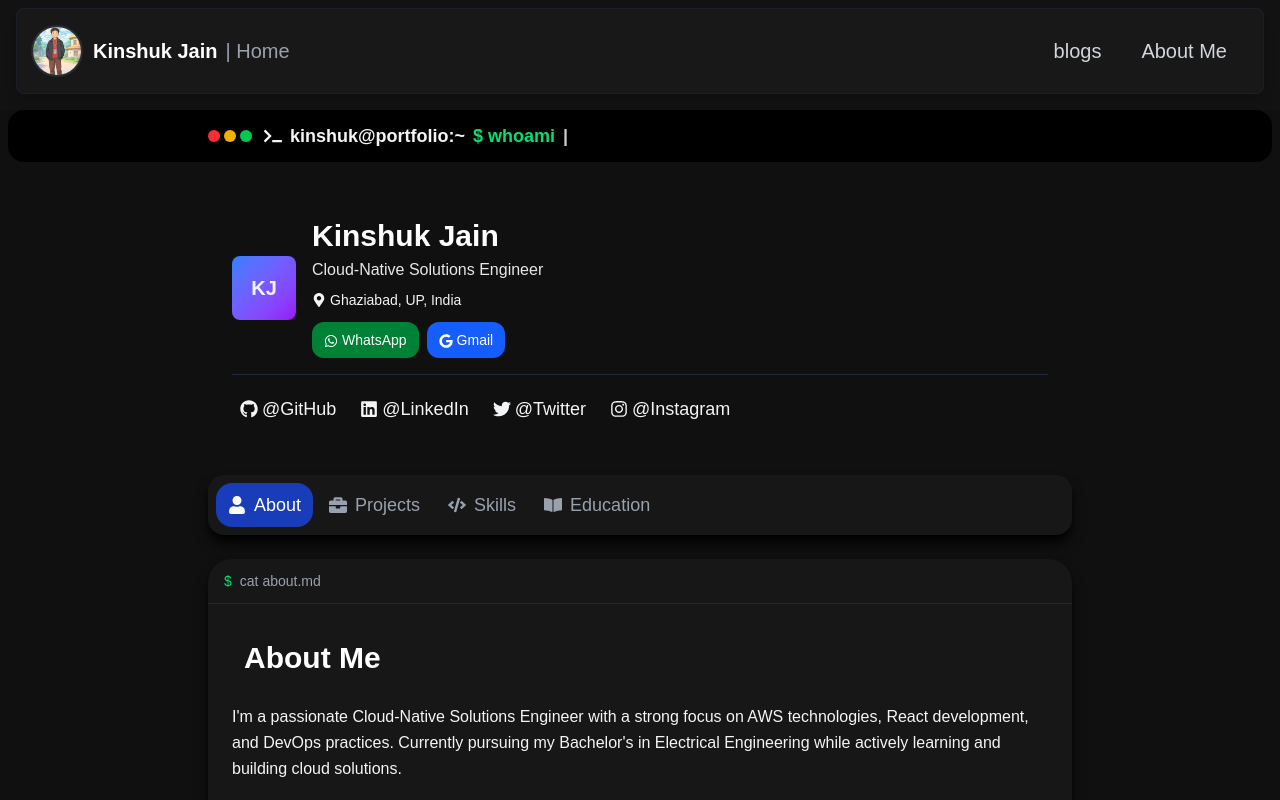
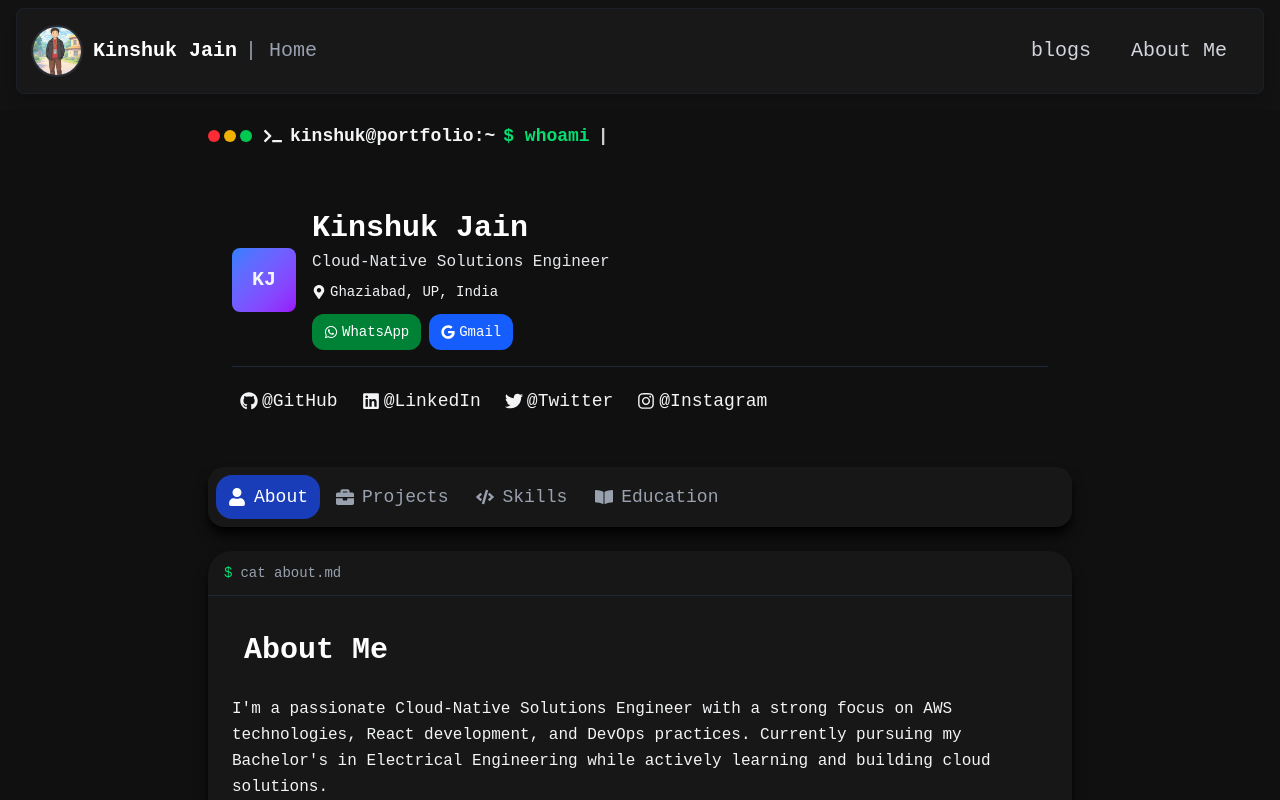
Before and after one commit to kinshukjainn/kinshukkportfolio, a React (Vite) app: page / in a window 1280 px wide. Shown: the top 800 px of the page. Built offline with nearby package versions, Linux system fonts and the light colour scheme.

Commit message:
fix: update MainContent styling and adjust font family in global CSS

```diff
--- a/src/component-mine/MainContent.tsx
+++ b/src/component-mine/MainContent.tsx
@@ -119,7 +119,7 @@ const MainContent = () => {
   return (
     <div className="min-h-screen bg-[#101010] text-gray-100 ">
       {/* Terminal Header */}
-      <div className=" mr-2 mb-2 mt-2 ml-2 rounded-2xl bg-black">
+      <div>
         <div className="max-w-4xl mx-auto px-4 py-3">
           <div className="flex flex-col sm:flex-row items-start sm:items-center justify-between gap-2">
             <div className="flex items-center space-x-3">
--- a/src/index.css
+++ b/src/index.css
@@ -10,16 +10,12 @@
 
 
 body {
-  font-family: "Ubuntu", sans-serif;
+  font-family: "Ubuntu", monospace;
   margin: 0;
-  font-weight: semi-bold;
   min-height: 100vh;
   background-color: #121212;
 }
 
-.kinshuk  {
-  font-family: "Permanent Marker", cursive;
-}
 
 .personal-name {
           font-size: clamp(2.5rem, 8vw, 4rem);
```
